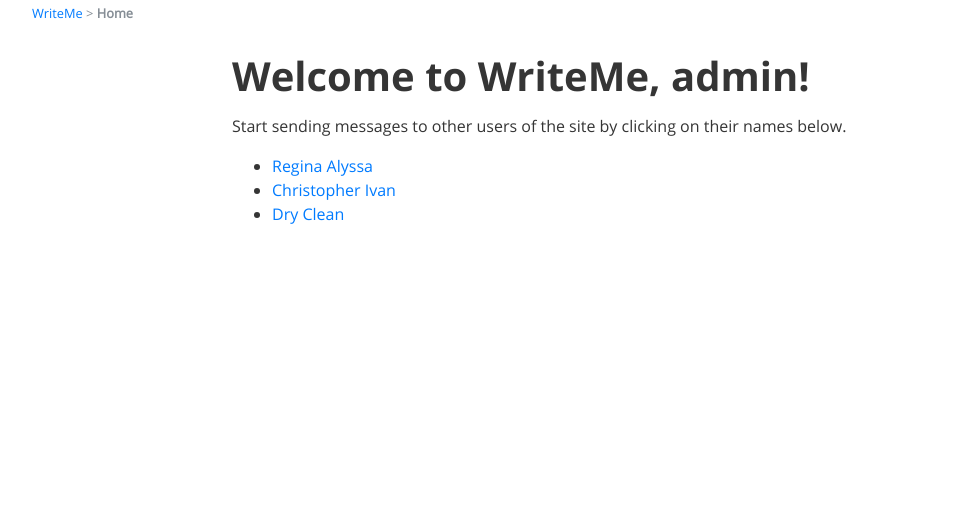
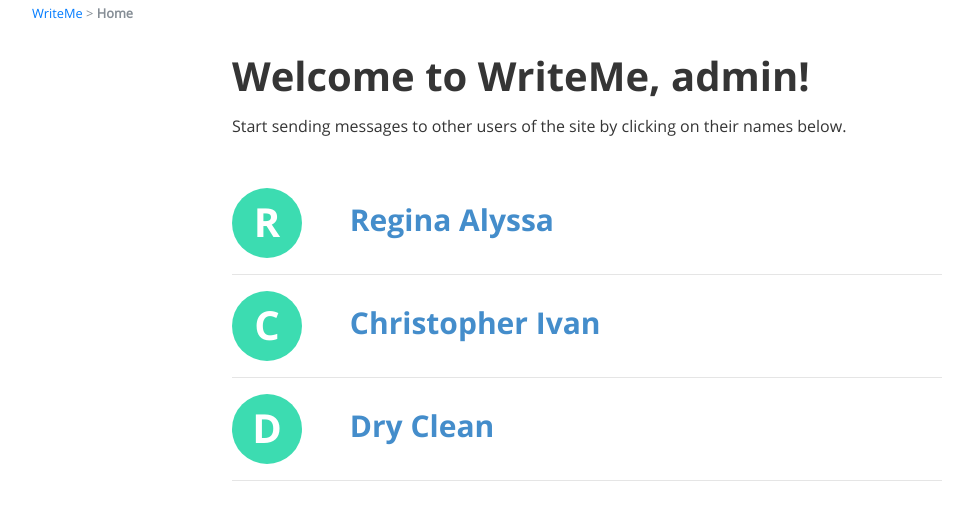
Before and after one commit to reginaalyssa/WriteMe, a Django app: page / in a window 1280 px wide. Shown: the part 76-596 px from the top of the page, without its empty margins (53-1026 px from the left). Run offline with Django 3.2, Linux system fonts and the light colour scheme; a user stored in the database is signed in; data comes from the database, SQL or seed files in the repository; both versions use the stored data as it was after the commit; some libraries are stand-ins or nearby versions.

Commit message:
Add styles to Home page, format user list with avatar

```diff
--- a/writeme/static/css/style.css
+++ b/writeme/static/css/style.css
@@ -59,6 +59,50 @@ body {
     color: #ffffff;
 }
 
+.btn-circle {
+	width: 70px;
+	height: 70px;
+	text-align: center;
+	padding: auto;
+    margin-right: 40px;
+	font-size: 40px;
+	border-radius: 35px;
+    background-color: #3cdcb1;
+    color: #ffffff;
+    font-family: "OpenSans-Bold", sans-serif;
+}
+
+.user-list li a:hover .btn-circle {
+    background-color: #1f5e93;
+    transition: all 0.25s ease-in-out;
+}
+
+.user-list {
+    list-style: none;
+    margin: 50px 0;
+    padding: 0;
+}
+
+.user-list li {
+    margin: 15px 0;
+}
+
+.user-list li a:hover {
+    text-decoration: none;
+    transition: all 0.25s ease-in-out;
+}
+
+.user-list li a p {
+    font-size: 30px;
+    font-family: "OpenSans-Bold", sans-serif;
+    color: #448dcb;
+}
+
+.user-list li a:hover p {
+    color: #1f5e93;
+    transition: all 0.25s ease-in-out;
+}
+
 .radio {
     display: inline;
     margin-right: 20px;
@@ -75,10 +119,10 @@ body {
 
 .navbar-custom {
     background-color: #448ccb;
-    background: -webkit-linear-gradient(left, #448ccb, #3cdcb1); /* For Safari 5.1 to 6.0 */
-    background: -o-linear-gradient(right, #448ccb, #3cdcb1); /* For Opera 11.1 to 12.0 */
-    background: -moz-linear-gradient(right, #448ccb, #3cdcb1); /* For Firefox 3.6 to 15 */
-    background: linear-gradient(to right, #448ccb, #3cdcb1); /* Standard syntax */
+    background: -webkit-linear-gradient(left, #448ccb, #3cdcb1);
+    background: -o-linear-gradient(right, #448ccb, #3cdcb1);
+    background: -moz-linear-gradient(right, #448ccb, #3cdcb1);
+    background: linear-gradient(to right, #448ccb, #3cdcb1);
 }
 
 .navbar-custom .nav-item .nav-link {
--- a/writeme/templates/home.html
+++ b/writeme/templates/home.html
@@ -23,10 +23,18 @@
                         <p>
                             Start sending messages to other users of the site by clicking on their names below.
                         </p>
-                        <ul>
+                        <ul class="user-list">
                             {% for user_item in user_list %}
                                 {% if user_item.username != user.username %}
-                                    <li><a href="{% url 'messaging:new' user_item.username %}">{{ user_item.first_name }} {{ user_item.last_name }}</a></li>
+                                    <li>
+                                        <a href="{% url 'messaging:new' user_item.username %}">
+                                            <p>
+                                                <span class="btn btn-md btn-circle">{{ user_item.first_name|make_list|first }}</span>
+                                                {{ user_item.first_name }} {{ user_item.last_name }}
+                                            </p>
+                                        </a>
+                                        <hr>
+                                    </li>
                                 {% endif %}
                             {% endfor %}
                         </ul>
```
Also changed, not shown: writeme/db.sqlite3.
